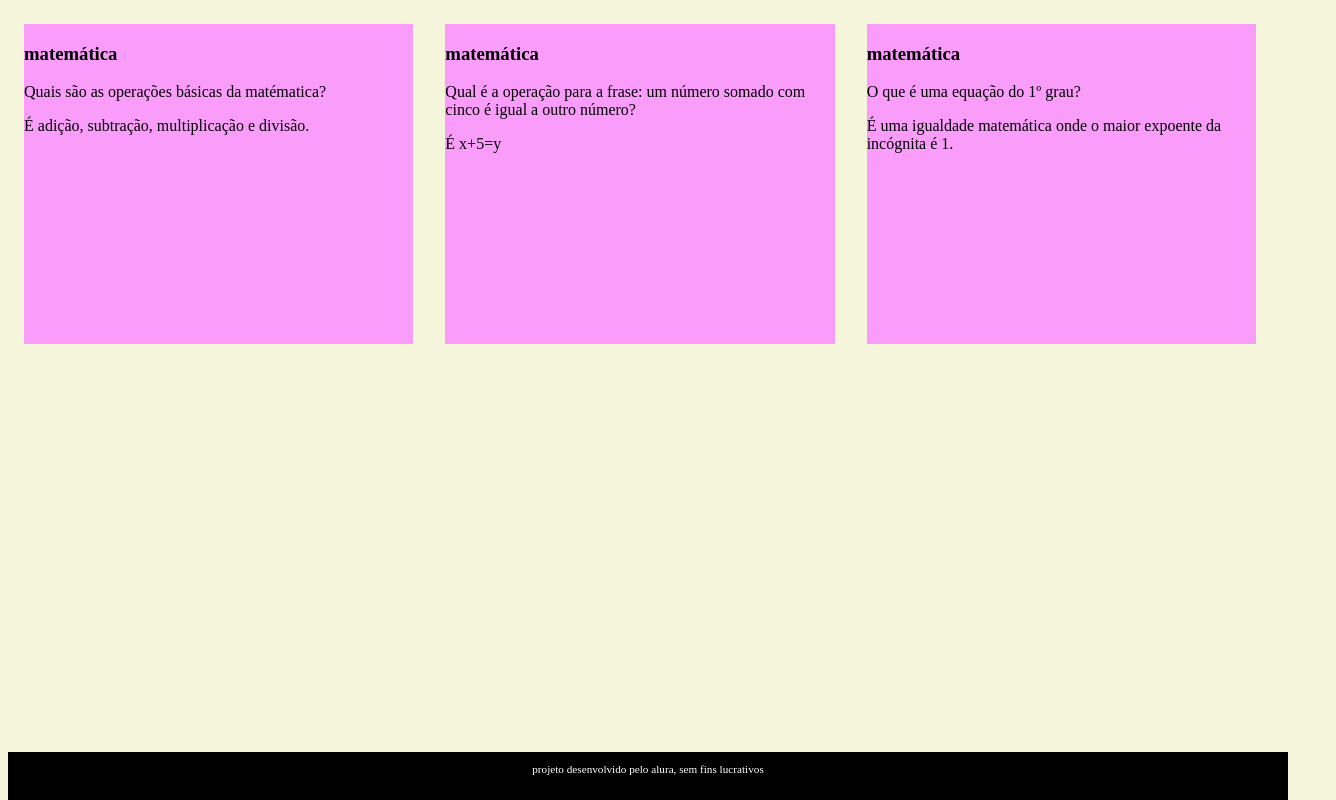
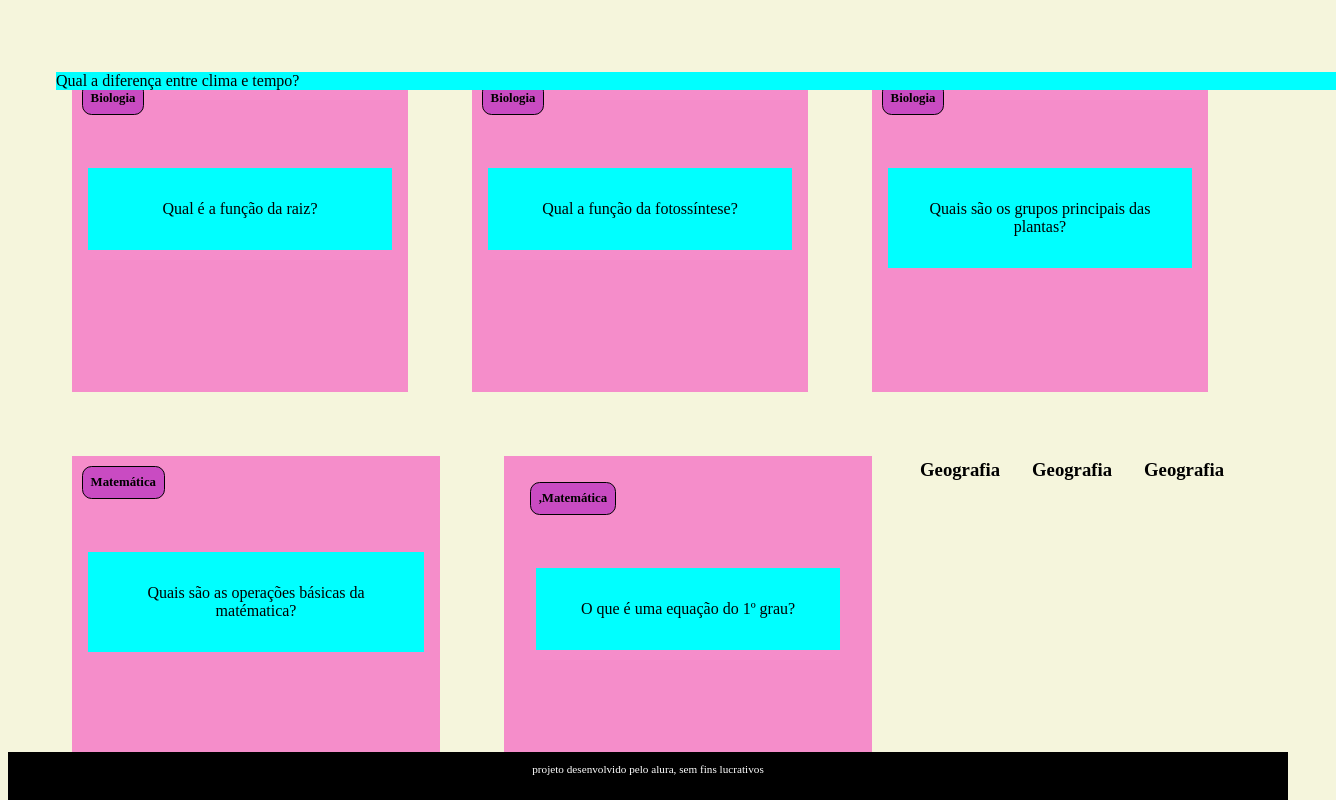
Before and after one commit to mariaesa2/flashcardss, a plain HTML site: page index.html in a window 1280 px wide. Shown: the top 800 px of the page, 1336 px wide, since content can reach past the window. Drawn offline with Linux system fonts and the light colour scheme.

Commit message:
finalizando

```diff
--- /dev/null
+++ b/app.js
@@ -0,0 +1,18 @@
+function criaCartao(categoria, pergunta, resposta) {
+    let container = document.getElementById('container')
+    let cartao = document.createElement
+    cartao.className = 'cartao'
+
+    cartao.innerHTML = `
+    <div class="cartao__conteudo">
+    <h3>Matemática</h3>
+    <div class="cartao__conteudo__pergunta">
+        <p>Qual é a expressão para a frase: um número somado com cinco é igual a outro número?</p>
+    </div>
+    <div class="cartao__conteudo__resposta">
+         <p>É x+5=y</p>
+    </div>
+    </div>
+    `
+        container.appendChild(cartao)
+}
--- a/assets/styles.css
+++ b/assets/styles.css
@@ -5,33 +5,87 @@ body {
 
 #container {
     display: flex;
+    flex-wrap: wrap;
+    justify-content: space-between;
+    padding: 3rem;
+    gap: 2rem;
 }
 
 .cartao {
     margin: 1rem 1rem;
-    background-color:rgb(250, 157, 250);
-    height: 20rem;
+    background-color:  rgb(245, 141, 202);
+        height: 20rem;
     flex-grow: 1;
     flex-basis: calc(33% - 6rem);
 }
 
 .cartao__conteudo{
+    background-color: rgb(245, 141, 202);
     text-align: center;
 
     height: 100%;
+    transform-style: preserve-3d;
+    transition: transform 300ms ease-in-out;
 }
 
 .cartao__conteudo h3 {
-    background-color: rgb(110, 9, 105);
+    background-color: rgb(201, 75, 194);
+    border: 1px solid;
     text-align: left;
     padding: 0.5rem;
     position: absolute;
     margin: 0.6rem;
     border-radius: 0.6rem;
     font-size: 1vw;
+    backface-visibility: hidden;
 }
 
-footer{
+.cartao__conteudo p {
+    margin: 1rem;
+    padding: 2rem;
+    margin-top: 6rem;
+}
+
+.cartao__conteudo__pergunta p {
+    background-color: aqua;
+    font-weight: 500;
+}
+
+.cartao__conteudo__resposta p {
+    background-color: aquamarine;
+    font-weight: 700;
+}
+
+.cartao:hover .cartao__conteudo {
+    transform: rotateY(180deg);
+}
+
+.cartao__conteudo__pergunta,
+.cartao__conteudo__resposta {
+    backface-visibility: hidden;
+    position: absolute;
+    height: 100%;
+    width: 100%;
+}
+
+.cartao__conteudo__resposta {
+    transform: rotateY(180deg)
+}
+
+
+
+
+
+
+
+
+
+
+
+
+
+
+footer {
     background-color: black;
     color:white;
     position: fixed;
--- a/index.html
+++ b/index.html
@@ -11,9 +11,45 @@
     <section id="container">
         <article class="cartao">
            <div
-           class=".cartao__conteudo">
-            <h3>matemática</h3>
-            <div class=".cartao__conteudo__pergunta">
+           class="cartao__conteudo">
+            <h3>Biologia</h3>
+            <div class="cartao__conteudo__pergunta">
+                <p>Qual é a função da raiz?</p>
+            </div>
+            <div class="cartao__conteudo__resposta">
+               <p>Fixar a planta no solo, absorver água e sais minerais.</p>
+            </div>
+           </div>
+        </article>
+         <article class="cartao">
+           <div
+           class="cartao__conteudo">
+            <h3>Biologia</h3>
+            <div class="cartao__conteudo__pergunta">
+                <p>Qual a função da fotossíntese?</p>
+            </div>
+            <div class="cartao__conteudo__resposta">
+               <p>Produzir glicose e liberar oxigênioa partir da água, CO2 e lu.</p>
+            </div>
+           </div>
+        </article>
+         <article class="cartao">
+           <div
+           class="cartao__conteudo">
+            <h3>Biologia</h3>
+            <div class="cartao__conteudo__pergunta">
+                <p>Quais são os grupos principais das plantas?</p>
+            </div>
+            <div class="cartao__conteudo__resposta">
+               <p>São as briófitas, pteridófitas, gimnospermas e as angiospermas.</p>
+            </div>
+           </div>
+        </article>
+         <article class="cartao">
+           <div
+           class="cartao__conteudo">
+            <h3>Matemática</h3>
+            <div class="cartao__conteudo__pergunta">
                 <p>Quais são as operações básicas da matématica?</p>
             </div>
             <div class="cartao__conteudo__resposta">
@@ -21,21 +57,13 @@
             </div>
            </div>
         </article>
-               <article class="cartao">
-           <div class=".cartao__conteudo">
-            <h3>matemática</h3>
-            <div class=".cartao__conteudo__pergunta">
-               <p>Qual é a operação para a frase: um número somado com cinco é igual a outro número?</p>
-            </div>
-            <div class="cartao__conteudo__resposta">
-              <p>É x+5=y</p>
-            </div>
-           </div>
-        </article>
-         <article class="cartao">
-           <div class=".cartao__conteudo">
-            <h3>matemática</h3>
-            <div class=".cartao__conteudo__pergunta">
+        <article class="cartao">
+           <div
+           class="cartao__conteudo">
+                                            <article class="cartao">
+           <div class="cartao__conteudo">
+            <h3>,Matemática</h3>
+            <div class="cartao__conteudo__pergunta">
                <p>O que é uma equação do 1º grau?</p>
             </div>
             <div class="cartao__conteudo__resposta">
@@ -43,10 +71,50 @@
             </div>
            </div>
         </article>
+        <h3>Matématica</h3>
+            <div class="cartao__conteudo__pergunta">
+                <p>Quais são as pricipais operações matemáticas?</p>
+            </div>
+            <div class="cartao__conteudo__resposta">
+               <p>Adição, subtração, multiplicação e divisão.</p>
+            </div>
+           </div>
+        </article>
+        <h3>Geografia</h3>
+            <div class="cartao__conteudo__pergunta">
+                <p>Quais são os principais tipos de clima no Brasil?</p>
+            </div>
+            <div class="cartao__conteudo__resposta">
+               <p>Equatorial, tropical, semiárido, subtropical e tropical de altitude.</p>
+            </div>
+           </div>
+        </article>
+        <h3>Geografia</h3>
+        <div class="cartao__conteudo__pergunta">
+                <p>Quais são as principais formas de relevo?</p>
+            </div>
+            <div class="cartao__conteudo__resposta">
+               <p>Montanhas, planaltos, planícies e depressões.</p>
+            </div>
+           </div>
+        </article>
+        <h3>Geografia</h3>
+        <div class="cartao__conteudo__pergunta">
+                <p>Qual a diferença entre clima e tempo?</p>
+            </div>
+            <div class="cartao__conteudo__resposta">
+               <p>Clima é o padrão do tempo ao longo dos anos, tempo é a condição atmosférica do momento.</p>
+            </div>
+           </div>
+        </article>
+
+
     </section>
     </main>
     <footer>
         <p>projeto desenvolvido pelo alura, sem fins lucrativos</p>
     </footer>
+    <script src="app.js"></script>
+    script:src="perguntas.js"></script>
 </body>
 </html>
```
Also changed, not shown: perguntas.js (added, +17 -0 lines).
